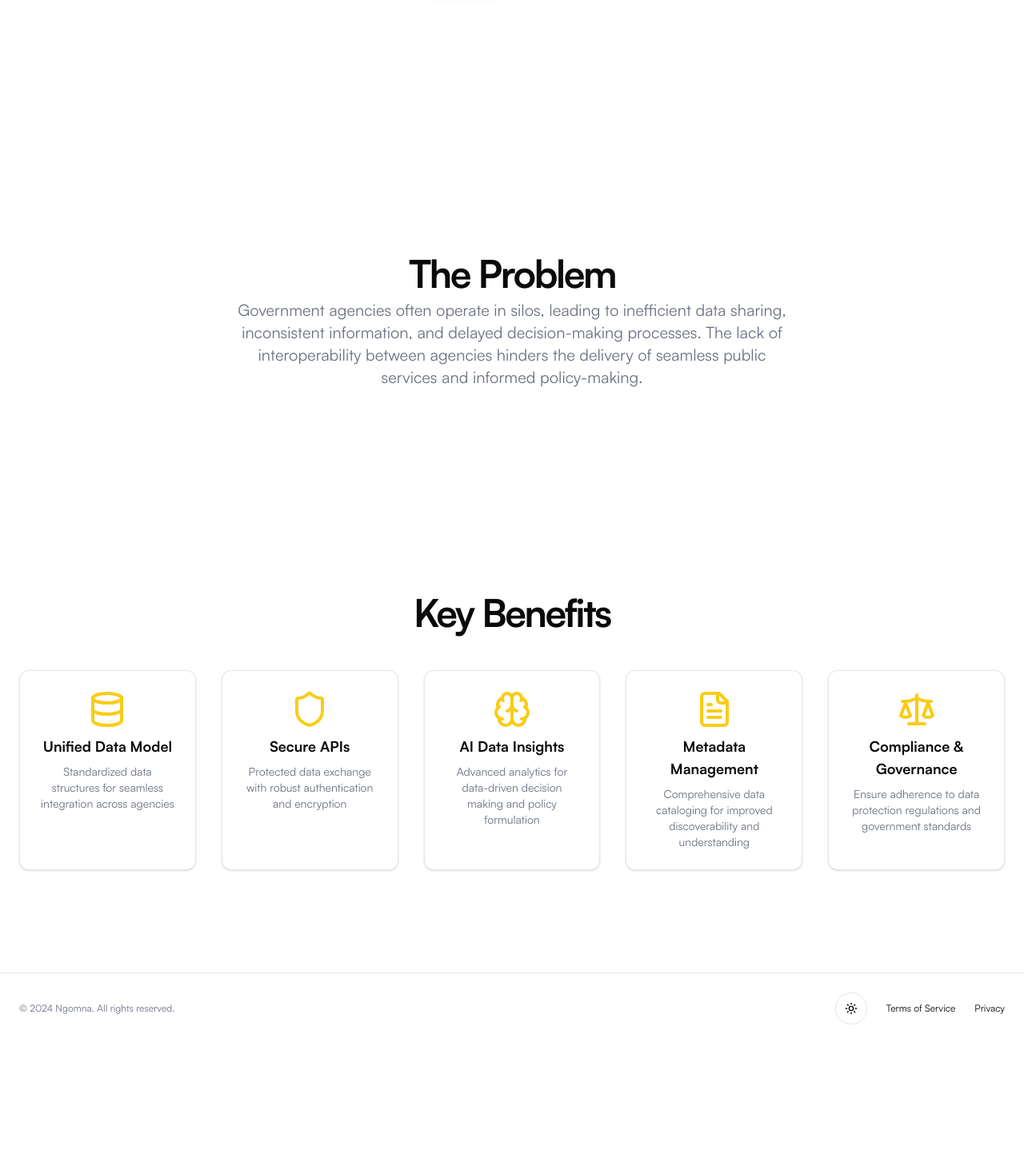
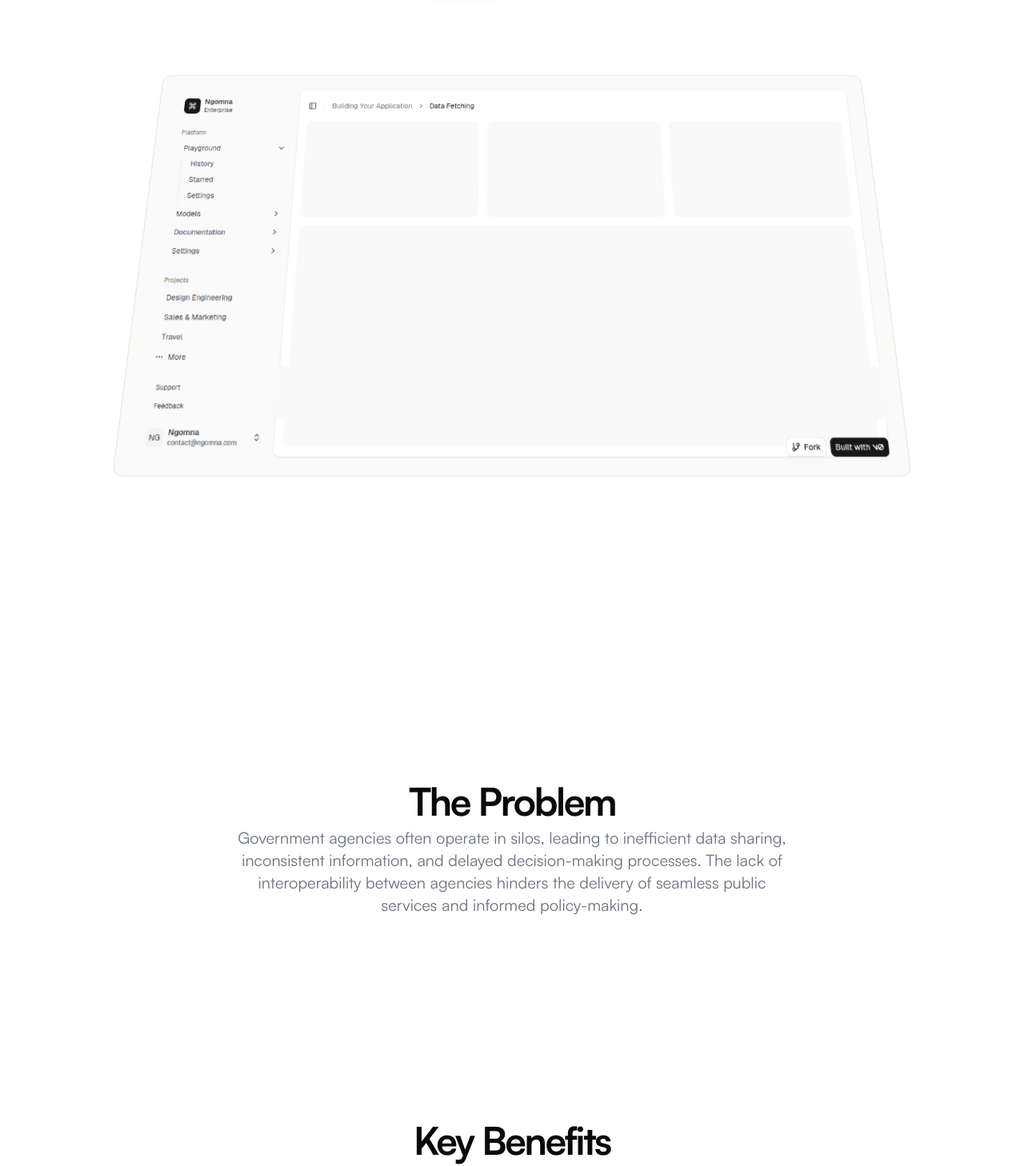
Before and after one commit to code-env/ngomna, a Next.js app: page / in a window 1280 px wide. Shown: the part 435-1893 px from the top of the page at 80% size. Before the commit the page ends 1740 px from the top, so only its background shows below. Built offline with nearby package versions, Linux system fonts and the light colour scheme.

Commit message:
feat: finished the landingpage

```diff
--- a/app/(marketing)/_components/benefits.tsx
+++ b/app/(marketing)/_components/benefits.tsx
@@ -1,4 +1,8 @@
-import { Card, CardContent } from '@/components/ui/card';
+'use client';
+
+import Container from '@/components/shared/container';
+import { Card, CardContent, CardHeader } from '@/components/ui/card';
+import { motion } from 'framer-motion';
 import { Brain, Database, FileText, Scale, Shield } from 'lucide-react';
 
 const Benefits = () => {
@@ -36,23 +40,35 @@ const Benefits = () => {
   ];
   return (
     <section className="w-full py-12 md:py-24 lg:py-32">
-      <div className="container px-4 md:px-6 ">
+      <div className="container px-4 md:px-6">
+        <Container>
           <h2 className="text-3xl font-bold tracking-tighter sm:text-4xl md:text-5xl text-center mb-12">
             Key Benefits
           </h2>
-        <div className="grid gap-8 sm:grid-cols-2 lg:grid-cols-5">
-          {benefits.map(benefit => (
-            <Card key={benefit.title}>
-              <CardContent className="flex flex-col items-center space-y-2 p-6">
-                <benefit.icon className="h-12 w-12 text-primary" />
-                <h3 className="text-lg font-bold text-center">
-                  {benefit.title}
+        </Container>
+
+        <div className="grid gap-4 sm:grid-cols-2 lg:grid-cols-3">
+          {benefits.map((benefit, index) => (
+            <Container
+              key={benefit.title}
+              className="last:col-span-2"
+              delay={index * 0.2}
+            >
+              <Card className="h-full">
+                <CardHeader>
+                  <div className="bg-secondary h-32 rounded-lg" />
+                </CardHeader>
+                <CardContent className="flex flex-col space-y-2 p-6">
+                  <h3 className="flex items-center gap-5">
+                    <benefit.icon className="size-6 text-primary" />
+                    <span>{benefit.title}</span>
                   </h3>
-                <p className="text-sm text-center text-gray-500 dark:text-gray-400">
+                  <p className="text-sm text-gray-500 dark:text-gray-400">
                     {benefit.description}
                   </p>
                 </CardContent>
               </Card>
+            </Container>
           ))}
         </div>
       </div>
--- /dev/null
+++ b/app/(marketing)/_components/container-scroll.tsx
@@ -0,0 +1,75 @@
+'use client';
+import React, { useRef } from 'react';
+import { useScroll, useTransform, motion, MotionValue } from 'framer-motion';
+
+export const ContainerScroll = ({
+  children,
+}: {
+  children: React.ReactNode;
+}) => {
+  const containerRef = useRef<HTMLDivElement>(null);
+  const { scrollYProgress } = useScroll({
+    target: containerRef,
+  });
+  const [isMobile, setIsMobile] = React.useState(false);
+
+  React.useEffect(() => {
+    const checkMobile = () => {
+      setIsMobile(window.innerWidth <= 768);
+    };
+    checkMobile();
+    window.addEventListener('resize', checkMobile);
+    return () => {
+      window.removeEventListener('resize', checkMobile);
+    };
+  }, []);
+
+  const scaleDimensions = () => {
+    return isMobile ? [0.7, 0.9] : [1.05, 1];
+  };
+
+  const rotate = useTransform(scrollYProgress, [0, 1], [20, 0]);
+  const scale = useTransform(scrollYProgress, [0, 1], scaleDimensions());
+  const translate = useTransform(scrollYProgress, [0, 1], [0, -100]);
+
+  return (
+    <div
+      className=" flex items-center justify-center relative p-2 md:p-20"
+      ref={containerRef}
+    >
+      <div
+        className="w-full relative"
+        style={{
+          perspective: '1000px',
+        }}
+      >
+        <Card rotate={rotate} translate={translate} scale={scale}>
+          {children}
+        </Card>
+      </div>
+    </div>
+  );
+};
+
+export const Card = ({
+  rotate,
+  scale,
+  children,
+}: {
+  rotate: MotionValue<number>;
+  scale: MotionValue<number>;
+  translate: MotionValue<number>;
+  children: React.ReactNode;
+}) => {
+  return (
+    <motion.div
+      style={{
+        rotateX: rotate,
+        scale,
+      }}
+      className="-mt-20"
+    >
+      {children}
+    </motion.div>
+  );
+};
--- a/app/(marketing)/_components/footer.tsx
+++ b/app/(marketing)/_components/footer.tsx
@@ -5,7 +5,8 @@ import Link from 'next/link';
 const Footer = () => {
   const currentYear = new Date().getFullYear();
   return (
-    <footer className="flex flex-col gap-2 sm:flex-row py-6 w-full shrink-0 items-center px-4 md:px-6 border-t">
+    <footer className="border-t">
+      <div className="container flex flex-col gap-2 sm:flex-row py-6 w-full shrink-0 items-center px-4 md:px-6">
         <p className="text-xs text-gray-500 dark:text-gray-400">
           © {currentYear} {siteConfig.name}. All rights reserved.
         </p>
@@ -18,6 +19,7 @@ const Footer = () => {
             Privacy
           </Link>
         </nav>
+      </div>
     </footer>
   );
 };
--- a/app/(marketing)/_components/hero.tsx
+++ b/app/(marketing)/_components/hero.tsx
@@ -1,4 +1,8 @@
 import { Button } from '@/components/ui/button';
+import Image from 'next/image';
+import heroImage from '@/public/hero.png';
+import { ContainerScroll } from './container-scroll';
+import Container from '@/components/shared/container';
 
 const Hero = () => {
   return (
@@ -6,21 +10,45 @@ const Hero = () => {
       <div className="container px-4 md:px-6">
         <div className="flex flex-col items-center space-y-4 text-center">
           <div className="space-y-2">
+            <Container>
               <h1 className="text-3xl font-bold tracking-tighter sm:text-4xl md:text-5xl lg:text-6xl/none">
                 Seamless Government Data Exchange
               </h1>
+            </Container>
+            <Container delay={0.3}>
               <p className="mx-auto max-w-[700px] text-gray-500 md:text-xl dark:text-gray-400">
                 Improving data accuracy and decision-making through AI-powered
                 insights for efficient government operations.
               </p>
+            </Container>
           </div>
-          <div className="space-x-4">
+          <div className="space-x-4 flex">
+            <Container delay={0.5}>
               <Button className="bg-primary text-primary-foreground">
                 Get Started
               </Button>
+            </Container>
+            <Container delay={0.7}>
               <Button variant="outline">Learn More</Button>
+            </Container>
           </div>
         </div>
+        <Container>
+          <ContainerScroll>
+            <div className="max-w-4xl relative h-[500px] mx-auto w-full mt-20 rounded-xl overflow-hidden p-4 bg-muted/50 backdrop-blur-lg border">
+              <div className="relative size-full rounded-lg overflow-hidden">
+                <Image
+                  src={heroImage}
+                  alt="Hero Image"
+                  placeholder="blur"
+                  priority
+                  fill
+                  className="size-full"
+                />
+              </div>
+            </div>
+          </ContainerScroll>
+        </Container>
       </div>
     </section>
   );
--- a/app/(marketing)/_components/problem.tsx
+++ b/app/(marketing)/_components/problem.tsx
@@ -1,3 +1,4 @@
+import Container from '@/components/shared/container';
 import React from 'react';
 
 const Problem = () => {
@@ -6,16 +7,20 @@ const Problem = () => {
       <div className="container px-4 md:px-6">
         <div className="flex flex-col items-center space-y-4 text-center">
           <div className="space-y-2">
+            <Container>
               <h2 className="text-3xl font-bold tracking-tighter sm:text-4xl md:text-5xl">
                 The Problem
               </h2>
+            </Container>
+            <Container delay={0.3}>
               <p className="mx-auto max-w-[700px] text-gray-500 md:text-xl dark:text-gray-400">
-              Government agencies often operate in silos, leading to inefficient
-              data sharing, inconsistent information, and delayed
+                Government agencies often operate in silos, leading to
+                inefficient data sharing, inconsistent information, and delayed
                 decision-making processes. The lack of interoperability between
                 agencies hinders the delivery of seamless public services and
                 informed policy-making.
               </p>
+            </Container>
           </div>
         </div>
       </div>
--- /dev/null
+++ b/components/shared/container.tsx
@@ -0,0 +1,28 @@
+'use client';
+
+import { motion } from 'framer-motion';
+
+import { cn } from '@/lib/utils';
+
+interface Props {
+  className?: string;
+  children: React.ReactNode;
+  delay?: number;
+  reverse?: boolean;
+}
+
+const Container = ({ children, className, delay = 0.2, reverse }: Props) => {
+  return (
+    <motion.div
+      className={cn('h-full w-full', className)}
+      initial={{ opacity: 0, y: reverse ? -20 : 20 }}
+      whileInView={{ opacity: 1, y: 0 }}
+      viewport={{ once: false }}
+      transition={{ delay: delay, duration: 0.4, ease: 'easeInOut' }}
+    >
+      {children}
+    </motion.div>
+  );
+};
+
+export default Container;
--- a/package.json
+++ b/package.json
@@ -47,6 +47,7 @@
     "cmdk": "1.0.0",
     "date-fns": "^4.1.0",
     "embla-carousel-react": "^8.3.0",
+    "framer-motion": "^11.11.9",
     "input-otp": "^1.2.4",
     "lucide-react": "^0.453.0",
     "next": "14.2.15",
```
Also changed, not shown: public/hero.png (added), 1 other file (tests, documents, lock files or other folders). Lines whose indentation alone changed are shown as unchanged.
